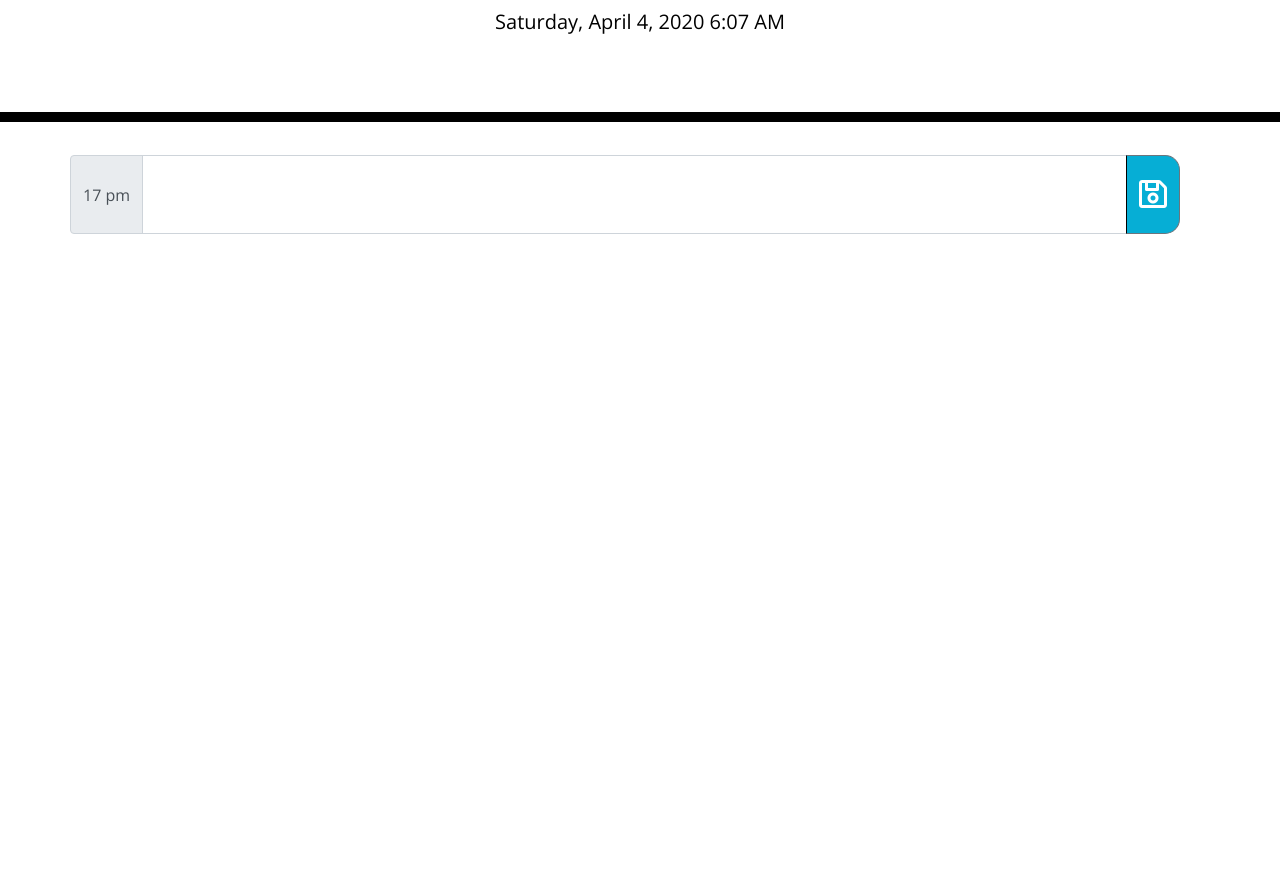
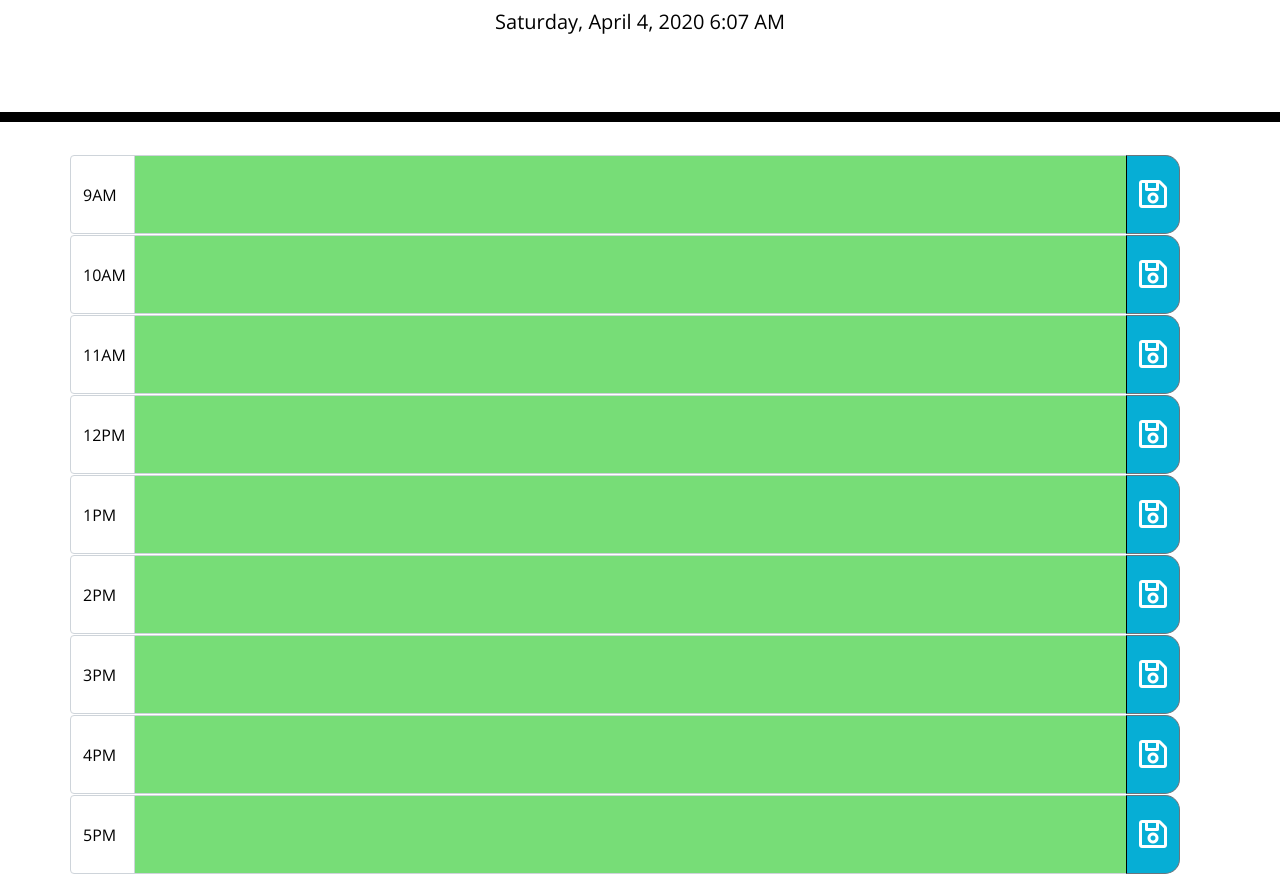
Before and after one commit to Tassim/homework5, a plain HTML site: page index.html in a window 1280 px wide. Shown: the part 182-1056 px from the top of the page. Before the commit the page ends 800 px from the top, so only its background shows below. Drawn offline with nearby package versions, Linux system fonts and the light colour scheme.

Commit message:
made some changes in the html and js files

```diff
--- a/index.html
+++ b/index.html
@@ -31,11 +31,10 @@
     <div class="container">
       <!-- Timeblocks go here -->
 
-
       <div class="input-group time-block row">
 
-        <div class="input-group-prepend divHour" data-time="">
-          <span class="input-group-text dayHour"></span>
+        <div class="input-group-prepend" data-time="9">
+          <span class="input-group-text hour">9AM</span>
         </div>
 
         <textarea class="form-control text-area description"></textarea>
@@ -45,6 +44,109 @@
         </div>
       </div>
 
+      <div class="input-group time-block row">
+
+        <div class="input-group-prepend" data-time="10">
+          <span class="input-group-text hour hour">10AM</span>
+        </div>
+
+        <textarea class="form-control text-area description"></textarea>
+
+        <div class="input-group-append">
+          <button class="btn btn-outline-secondary saveBtn" type="button" id="button-addon2"><i class='far fa-save fa-2x save-icon'></i></button>
+        </div>
+      </div>
+
+      <div class="input-group time-block row">
+
+        <div class="input-group-prepend" data-time="11">
+          <span class="input-group-text hour">11AM</span>
+        </div>
+
+        <textarea class="form-control text-area description"></textarea>
+
+        <div class="input-group-append">
+          <button class="btn btn-outline-secondary saveBtn" type="button" id="button-addon2"><i class='far fa-save fa-2x save-icon'></i></button>
+        </div>
+      </div>
+
+      <div class="input-group time-block row">
+
+        <div class="input-group-prepend" data-time="12">
+          <span class="input-group-text hour">12PM</span>
+        </div>
+
+        <textarea class="form-control text-area description"></textarea>
+
+        <div class="input-group-append">
+          <button class="btn btn-outline-secondary saveBtn" type="button" id="button-addon2"><i class='far fa-save fa-2x save-icon'></i></button>
+        </div>
+      </div>
+
+      <div class="input-group time-block row">
+
+        <div class="input-group-prepend" data-time="13">
+          <span class="input-group-text hour">1PM</span>
+        </div>
+
+        <textarea class="form-control text-area description"></textarea>
+
+        <div class="input-group-append">
+          <button class="btn btn-outline-secondary saveBtn" type="button" id="button-addon2"><i class='far fa-save fa-2x save-icon'></i></button>
+        </div>
+      </div>
+
+      <div class="input-group time-block row">
+
+        <div class="input-group-prepend" data-time="14">
+          <span class="input-group-text hour">2PM</span>
+        </div>
+
+        <textarea class="form-control text-area description"></textarea>
+
+        <div class="input-group-append">
+          <button class="btn btn-outline-secondary saveBtn" type="button" id="button-addon2"><i class='far fa-save fa-2x save-icon'></i></button>
+        </div>
+      </div>
+
+      <div class="input-group time-block row">
+
+        <div class="input-group-prepend" data-time="15">
+          <span class="input-group-text hour">3PM</span>
+        </div>
+
+        <textarea class="form-control text-area description"></textarea>
+
+        <div class="input-group-append">
+          <button class="btn btn-outline-secondary saveBtn" type="button" id="button-addon2"><i class='far fa-save fa-2x save-icon'></i></button>
+        </div>
+      </div>
+
+      <div class="input-group time-block row">
+
+        <div class="input-group-prepend" data-time="16">
+          <span class="input-group-text hour">4PM</span>
+        </div>
+
+        <textarea class="form-control text-area description"></textarea>
+
+        <div class="input-group-append">
+          <button class="btn btn-outline-secondary saveBtn" type="button" id="button-addon2"><i class='far fa-save fa-2x save-icon'></i></button>
+        </div>
+      </div>
+
+      <div class="input-group time-block row">
+
+        <div class="input-group-prepend" data-time="17">
+          <span class="input-group-text hour">5PM</span>
+        </div>
+
+        <textarea class="form-control text-area description"></textarea>
+
+        <div class="input-group-append">
+          <button class="btn btn-outline-secondary saveBtn" type="button" id="button-addon2"><i class='far fa-save fa-2x save-icon'></i></button>
+        </div>
+      </div>
 
     </div>
 
--- a/script.js
+++ b/script.js
@@ -1,92 +1,58 @@
-// // create the global variables
-let dayHours = [];
-let hour;
+// Global variables
+const arrayHours = [];
+const index = 0;
+const dateHour = $('data-time').val();
+const $inputTask = $('.description').text();
 
-let dayTask = {};
+console.log(dateHour);
+console.log($inputTask);
 
-// let moment = moment().hour();
+// open the browser see date and time on the top
 
-// Display the current date at the top of the calendar
 function currentDay() {
     let currentDate = moment().format("LLLL");
     $("#currentDay").html(currentDate);
 }
 currentDay()
 
-// Display timeblocks for standard business hours, input space and save button
-
-function timeBlocls(){
-
-for (let hour = 9; hour < 18; hour++) {
-    dayHours.push(hour);
-
-    console.log(hour);
-
-    // $(".dayHour").text(hour + "am") {
-        if(hour <= 12){
-            $(".dayHour").text(hour + " am");
-
-        } else {
-            $(".dayHour").text(hour + " pm");
-        }
-    }
-    // adding the timeblocks in the JS file
-    // let $div = $("<div>").addClass('input-group time-block row ').attr('data-time', hour);
-    // $div.text(hour);
-    // $(".container").append($div);
-
-    // let $textArea = $("<textarea>").addClass(`form-control text-area description`);
-    // $div.append($textArea);
-
-    // let $saveBtn = $("<button>").addClass(`btn btn-outline-secondary saveBtn`);
-    // $div.append($saveBtn);
-}
-
-function currentTime() {
-        let currentTime = moment().hour();
-        scheduleHour = parseInt(hour);
-
-    if(scheduleHour === currentTime){
-        $(this).find('textarea').addClass('present');
-
-        console.log("Hello");
-    }else if (scheduleHour < currentTime) {
-        $(this).find('textarea').addClass('past');
-
-        console.log("bye");
-    } else {
-        $(this).find('textarea').addClass('future');
-        console.log("pause")
-    }
-        console.log(currentTime);
-}
-
-currentTime()
-
-timeBlocls();
-
+// time at the page refreshes clock every 10 seconds
 setInterval(currentDay, 1000);
 
-// when the user click on the save button for that time block the text is saved in local storage (event listener)
-$('.saveBtn').on("click", function(e){
-    e.preventDefault();
-    // eventlistener to capture what the user typed
+// the text input bar is colored based in indication whether it is past, present and future
+$.each($('.time-block'), function() {
 
-    const inputText = $('.description').val().trim();
-    console.log(inputText);
-    if(inputText === ""){
-        return;
-    }
+    let currentTime = moment().format();
 
-    storeInput()
+if(dateHour === currentTime){
+    $(this).find('textarea').addClass('present');
+}else if (dateHour < currentTime) {
+    $(this).find('textarea').addClass('past');
+} else {
+    $(this).find('textarea').addClass('future');
+}
 })
 
 
-// store what the user stored in local sotarge (key: hour value: user input); (for form=use .val -
-function storeInput(){
-    localStorage.setItem('scheduleInput', JASON.stringify(dayTask));
-}
+$("button").on('click', function(e) {
+    e.preventDefault();
 
-// create a function to change the color of the input space according to the time of the day: past, present or future
+    let timeTask = parseInt(dateHour);
 
-// when user refresh the page the saved event
+    let taskLog = {
+        time: timeTask,
+        todo: $inputTask
+    }
+
+console.log(taskLog);
+
+})
+
+
+
+// see the schedule with input field and save button for each line by hour (9am to 5pm)
+// input text in the text field
+// if
+// push the button save
+    // info get stored into local storage
+
+// refresh the page and info still there
--- a/style.css
+++ b/style.css
@@ -39,7 +39,9 @@ textarea{
 .hour {
   background-color: #ffffff;
   color: #000000;
-  border-top: 1px dashed #000000;
+  /* border-top: 1px dashed #000000; */
+  width: 65px;
+
 }
 
 .past {
```
